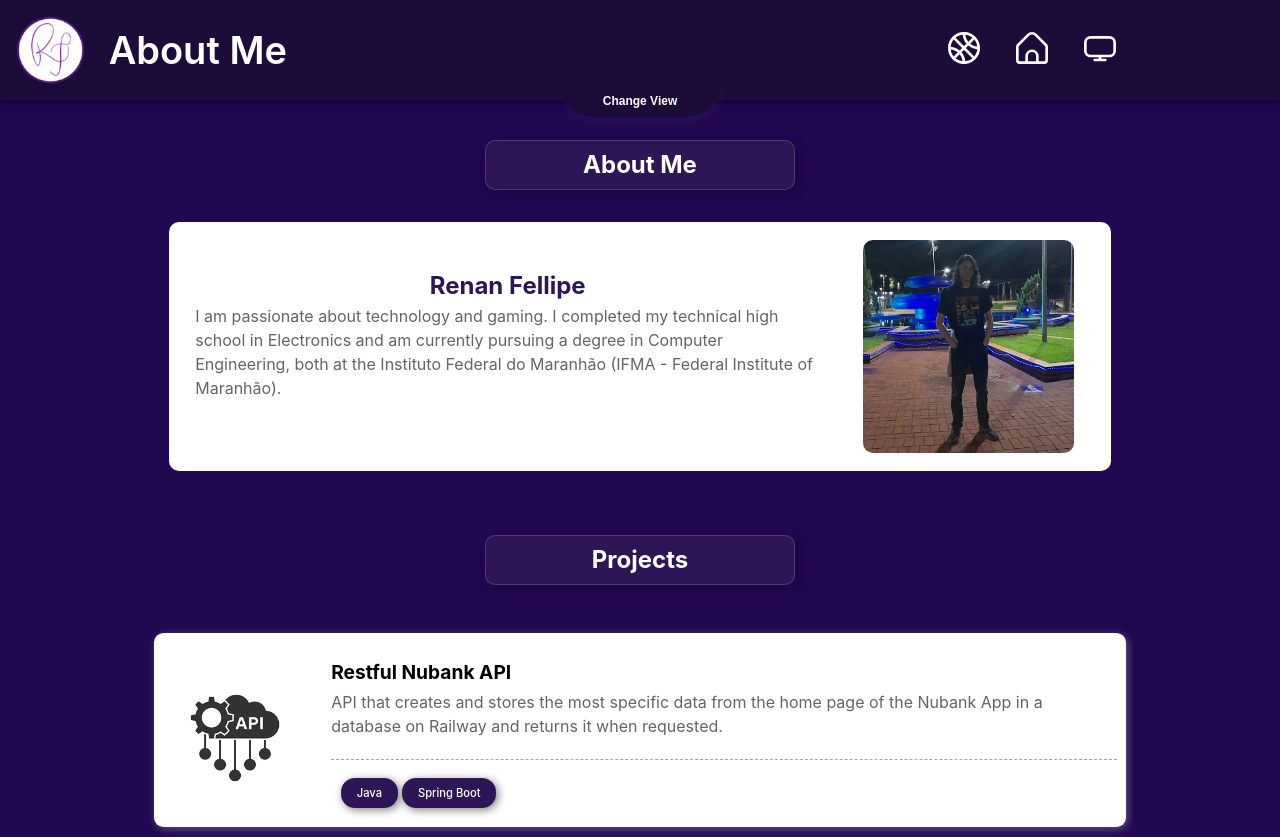
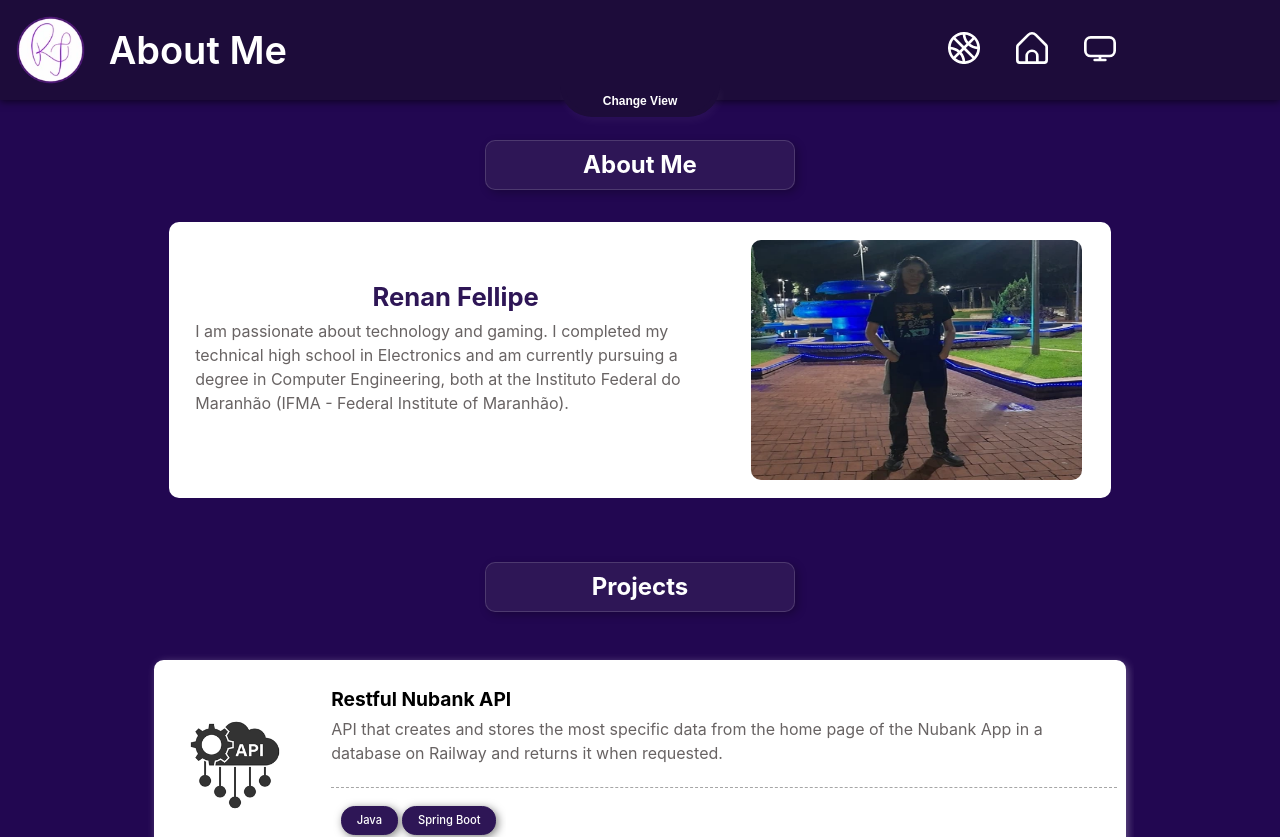
Before and after one commit to Xounder/portfolio, a React (Vite) app: page /scroll in a window 1280 px wide. Shown: the top 837 px of the page. Built offline with nearby package versions, Linux system fonts and the light colour scheme.

Commit message:
fixed the minimal font scale responsivity about-me component

```diff
--- a/src/components/AboutMe/AboutMe.css
+++ b/src/components/AboutMe/AboutMe.css
@@ -7,8 +7,9 @@
     background-color: white;
     border-radius: 10px;
     padding: 10px;
-    width: 20rem;
+    width: clamp(20rem, 90vw, 40rem);
     max-width: 90%;
+    max-height: 80vh;
 }
 
 .about-me__image {
@@ -19,9 +20,12 @@
 }
 
 .about-me__image img {
-    width: 80%;
-    max-height: 15.62rem;
-    height: 100%;
+    width: clamp(12rem, 80vw, 26.62rem);
+    min-width: 50%;
+    max-width: 90%;
+    height: clamp(12rem, 30vh, 26.62rem);
+    min-height: 50%;
+    max-height: 100%;
     margin: 0.5rem;
     border-radius: 10px;
 }
@@ -37,21 +41,15 @@
 .about-me__content h2 {
     text-align: center;
     color: var(--secondary-color);
-    font-size: 1.6em;
+    font-size: clamp(1.7rem, 4vh, 3rem);
     font-weight: 700;
     margin: 0;
 }
 
 .about-me__content p {
-    font-size: 0.9em;
+    font-size: clamp(0.8rem, 2vh, 2.5rem);
     color: rgb(104, 99, 99);
     margin: 0;
-}
-
-@media screen and (max-width: 600px) {
-    .about-me {
-        max-height: 80vh;
-    }
 }
 
 @media screen and (min-width: 600px) {
@@ -63,13 +61,16 @@
     }
 
     .about-me__image {
-        max-width: 50%
+        min-width: 30%;
+        max-width: 45%;
+        max-height: 100%;
     }
 
     .about-me__image img {
         min-width: 50%;
         max-width: 90%;
-        height: 100%;
+        height: clamp(15rem, 30vh, 26.62rem);
+        max-height: 100%;
     }
 
     .about-me__content {
@@ -77,27 +78,28 @@
     }
 
     .about-me__content h2 {
-        font-size: 1.2em;
+        font-size: clamp(1.4rem, 3vh, 3rem);
 
     }
 
     .about-me__content p {
-        font-size: 1em;
+        font-size: clamp(1rem, 2vh, 1.8rem);
         margin: 0.5em 0;
     }
 }
 
 @media screen and (max-width: 1000px) and (orientation: landscape) {
     .about-me__image {
+        min-width: 30%;
         max-width: 30%;
     }
 
     .about-me__content h2 {
-        font-size: clamp(1em, 2vw, 1.5em);
+        font-size: clamp(1.2rem, 5vh, 3rem);
     }
 
     .about-me__content p {
-        font-size: clamp(0.8em, 1.8vw, 1.2em);
+        font-size: clamp(0.8rem, 4vh, 2rem);
     }
 
 }
@@ -111,13 +113,17 @@
         max-width: 40%
     }
 
+    .about-me__image img {
+        height: clamp(12rem, 30vh, 26.62rem);
+    }
+
     .about-me__content h2 {
-        font-size: 1.5em;
+        font-size: clamp(1.6em, 3vh, 3rem);
     }
 
     .about-me__content p {
-        font-size: 1em;
-        margin: 0;
+        font-size: clamp(0.8rem, 2vh, 1.8rem);
+        margin: 0.2em 0;
     }
 }
 
@@ -128,12 +134,20 @@
         max-height: 70vh;
     }
 
+    .about-me__image {
+        max-width: 10%;
+    }
+
+    .about-me__image img {
+        height: clamp(12rem, 30vh, 26.62rem);
+    }
+
     .about-me__content h2 {
-        font-size: 2.5em;
+        font-size: clamp(1.8em, 3vh, 3rem);
     }
 
     .about-me__content p {
-        font-size: 1.5em;
-        margin-top: 0.5em;
+        font-size: clamp(1rem, 2vh, 1.8rem);
+        margin: 0.4em 0;
     }
 }
```
